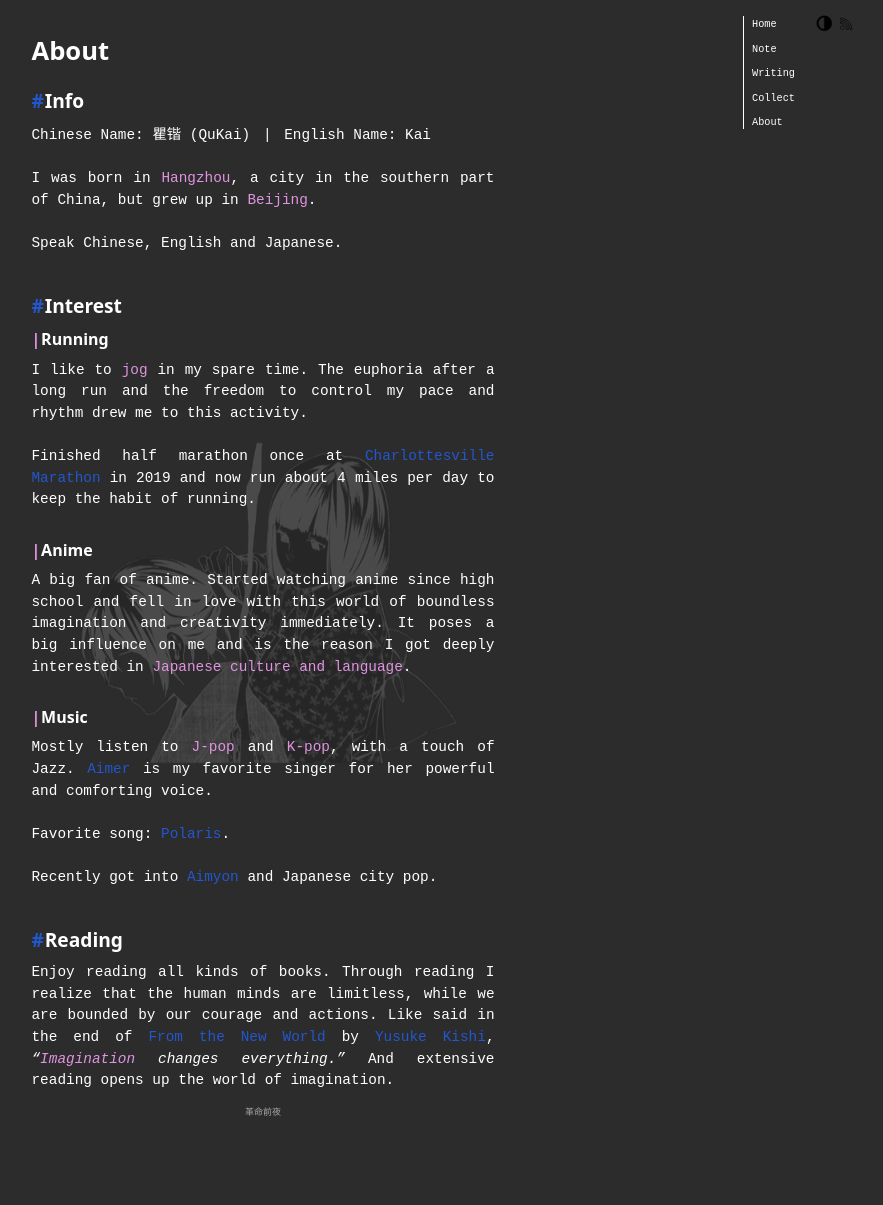
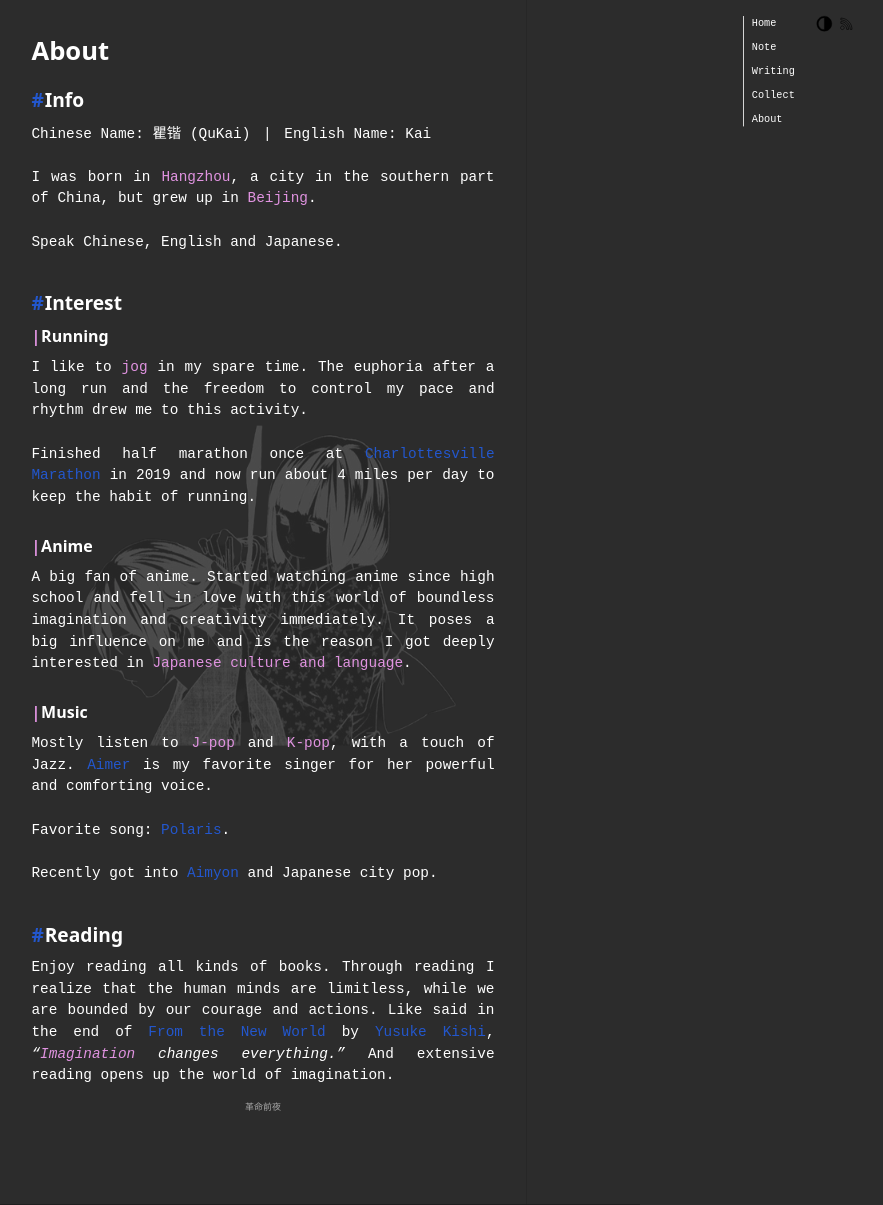
Before and after one commit to faithk7/faithk7.github.io, a Jekyll site: the page built from about.html, in a window 1280 px wide. Shown: the whole page, without its empty margins (377-1260 px from the left). Built offline with Jekyll 4.4.1, drawn with Linux system fonts in a browser that asks for light colours; comment, search, counter and statistics services are not loaded.

Commit message:
Refactor site styles and security settings for improved performance and consistency
- Updated Content Security Policy in netlify.toml to enhance security by removing 'unsafe-eval' and specifying external sources.
- Replaced non-standard zoom property with transform: scale() in _default.scss for better compatibility and responsiveness.
- Cleaned up _index.scss by removing invalid nested selectors, consolidating mobile styles, and eliminating unused classes and empty media queries.

```diff
--- a/_sass/_default.scss
+++ b/_sass/_default.scss
@@ -44,9 +44,13 @@
 }
 
 /* for the medium size screen like macbook air */
+/* Using transform: scale() instead of non-standard zoom property */
 @media (min-width: 1000px) and (max-width: 1440px) and (orientation: landscape) {
     body {
-        zoom: 0.8;
+        transform: scale(0.8);
+        transform-origin: top left;
+        width: 125%; /* Compensate for scaling: 100% / 0.8 = 125% */
+        height: 125%;
     }
 }
 
--- a/_sass/_index.scss
+++ b/_sass/_index.scss
@@ -1,17 +1,9 @@
 /* Home Page Styles */
 
-
-.l-container {
-    .l-container {
-        display: grid;
-        grid-template-columns: 4fr 4fr 4fr;
-        width: 100%;
-        height: 100vh;
-        position: relative;
-        overflow: hidden;
-    }
-
-}
+/* Removed invalid nested .l-container selector (L4-14)
+ * The nested selector would never match (requires .l-container .l-container)
+ * Grid layout is already defined in _default.scss
+ */
 
 .c-center-container {
     display: flex;
@@ -188,44 +180,24 @@
     display: block;
 }
 
-/* the styling for the mobile container */
+/* Consolidated mobile styles (merged duplicate media queries) */
 @media (max-width: 1032px) {
     .o-summary {
         font-size: 1rem;
     }
 
     .c-quote-container {
-        width: 4.6875rem;
-        /* 75px */
-        /* to be consistent with that of c-navbar media rule */
+        display: none; /* Hide quote container on mobile */
     }
 
     .c-index-art-container {
-        display: none;
+        display: none; /* Hide decorative art on mobile */
     }
 }
 
+/* Removed unused .spider-lily selector (no element uses this class) */
 
-@media (max-width: 1032px) {
-    .c-quote-container {
-        display: none;
-    }
-}
-
-/* the styling for spider lily */
-.spider-lily {
-    width: 100%;
-    height: 100%;
-    max-width: 100%;
-    max-height: 100%;
-    display: block;
-    color: inherit;
-}
-
-/* the styling for the mobile container */
-@media (max-width: 1032px) {
-    // ... existing code ...
-}
+/* Removed empty media query placeholder */
 
 .c-index-art {
     width: 100%;
--- a/netlify.toml
+++ b/netlify.toml
@@ -9,7 +9,9 @@
     X-XSS-Protection = "1; mode=block"
     X-Content-Type-Options = "nosniff"
     Referrer-Policy = "strict-origin-when-cross-origin"
-    Content-Security-Policy = "default-src 'self' 'unsafe-inline' 'unsafe-eval' https:; img-src 'self' data: https:; style-src 'self' 'unsafe-inline' https:; script-src 'self' 'unsafe-inline' 'unsafe-eval' https:;"
+    # Improved CSP: removed 'unsafe-eval', specified exact external sources
+    # 'unsafe-inline' kept for Jekyll static inline scripts (consider using hashes in future)
+    Content-Security-Policy = "default-src 'self'; script-src 'self' 'unsafe-inline' https://unpkg.com https://instant.page; style-src 'self' 'unsafe-inline'; img-src 'self' data: https:; font-src 'self' data:; connect-src 'self' https://k7m.xyz https://ipapi.co; frame-src https://www.youtube.com https://www.bilibili.com https://player.bilibili.com; object-src 'none'; base-uri 'self'; form-action 'self'; frame-ancestors 'none'; upgrade-insecure-requests;"
     ETag = "strong"
 
 # Cache static assets for 1 year
```
